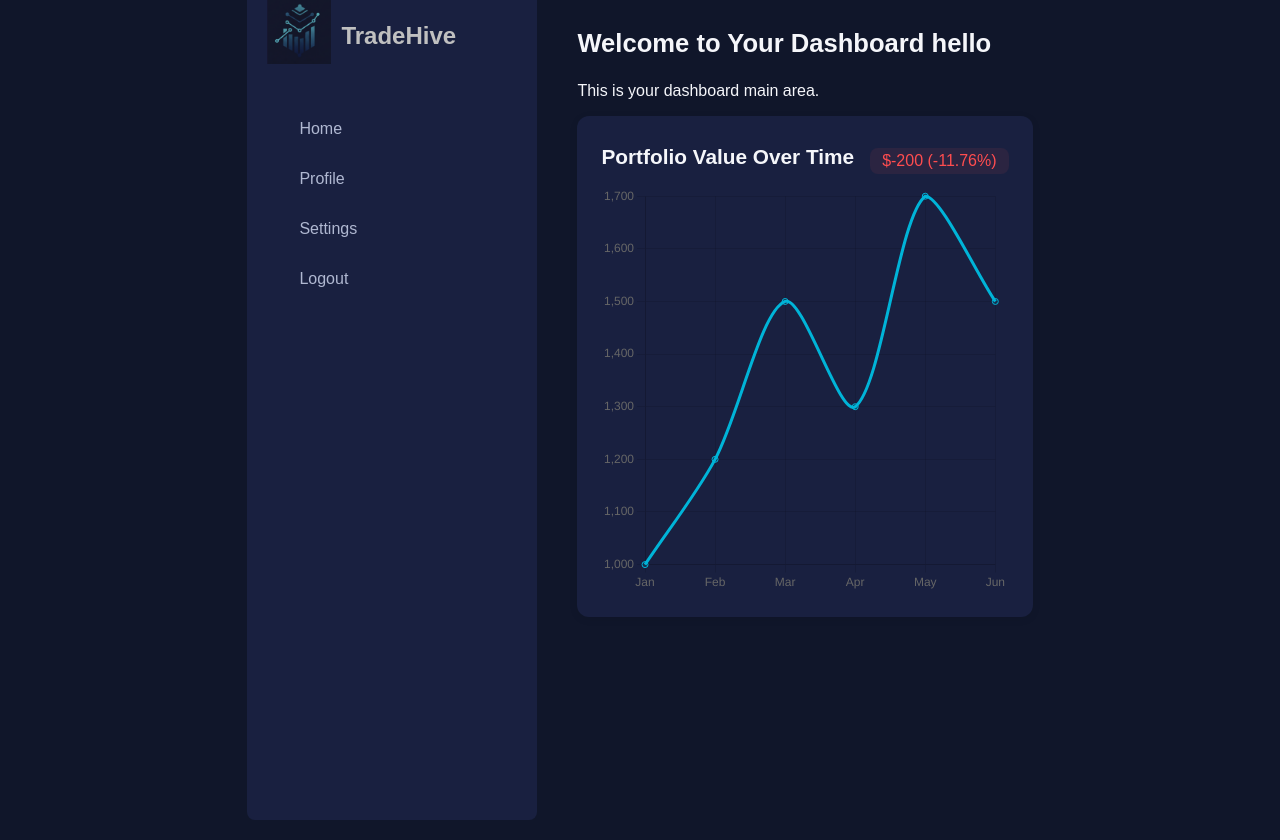
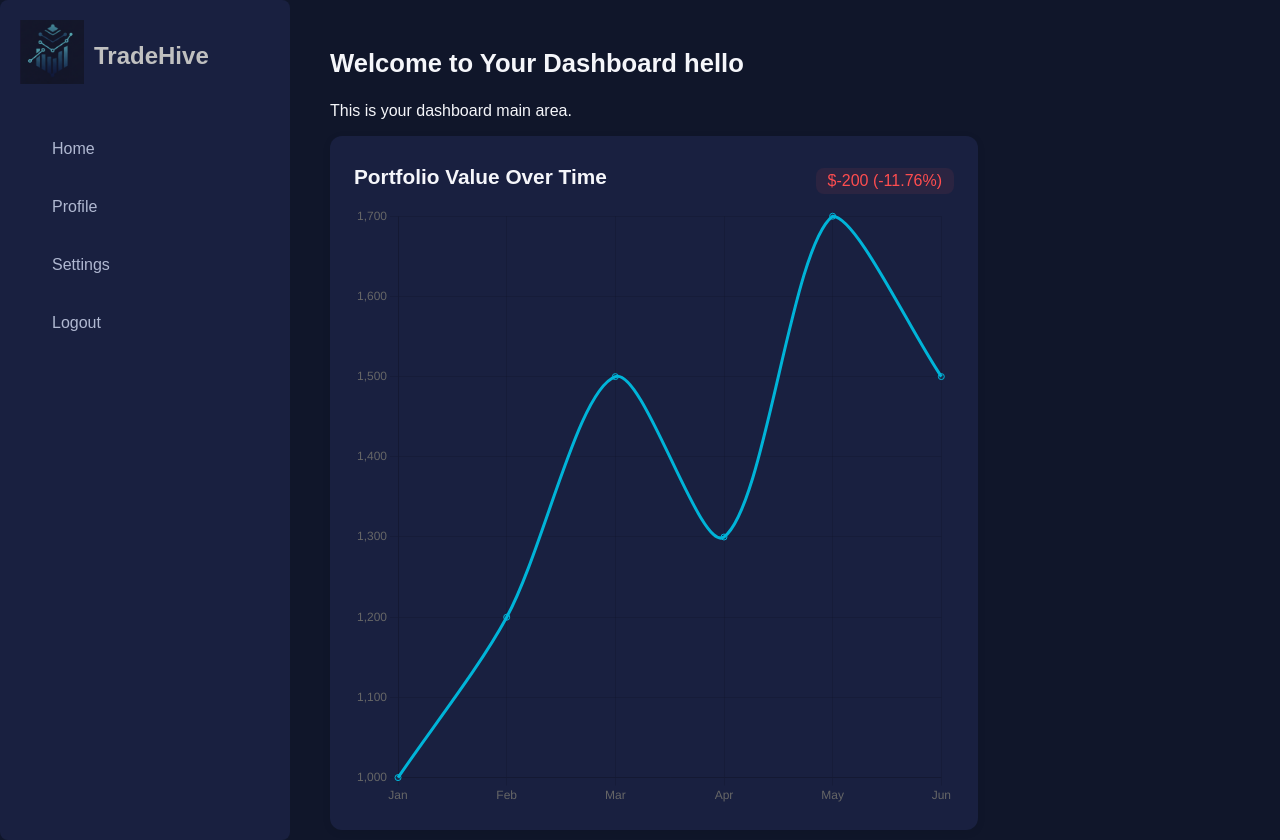
Before and after one commit to hongwee11/tradehive, a React (Create React App) app in the folder dashboard-react/: page /dashboard in a window 1280 px wide. Built offline with nearby package versions, Linux system fonts and the light colour scheme.

Commit message:
logout from dashboard to login page and remove gap on left side

```diff
--- a/dashboard-react/src/App.jsx
+++ b/dashboard-react/src/App.jsx
@@ -1,5 +1,5 @@
 import React from 'react';
-import LoginPage from './login page/LoginPage';
+import LoginPage from './loginpage/LoginPage';
 import Dashboard from './dashboard/dashboard';
 import { BrowserRouter as Router, Route, Routes } from 'react-router-dom';
 
--- a/dashboard-react/src/dashboard/components/sidebar.css
+++ b/dashboard-react/src/dashboard/components/sidebar.css
@@ -4,6 +4,16 @@
   padding: 20px;
   height: 100vh;
   border-radius: 8px;
+  margin: 0;
+  position: relative;
+}
+
+.dashboard-layout {
+  display: flex;
+  margin: 0;
+  padding: 0;
+  height: 100vh;
+  width: 100vw;
 }
 .sidebar-logo {
   display: flex;
@@ -34,3 +44,30 @@
   cursor: pointer;
   transition: background 0.2s, color 0.2s;
 }
+.sidebar-nav li {
+  margin: 8px 0;
+  width: 100%;
+  list-style: none;
+}
+
+.sidebar-nav li:hover {
+  background-color: #2a2f4a;
+  color: #ffffff;
+}
+
+.logout-button {
+  background: none;
+  border: none;
+  color: #b0b8d1;
+  padding: 16px 32px;
+  width: 100%;
+  text-align: left;
+  cursor: pointer;
+  font: inherit;
+  transition: background 0.2s, color 0.2s;
+}
+
+.logout-button:hover {
+  background-color: #1f2937;
+  color: #ffffff;
+}
--- a/dashboard-react/src/dashboard/components/sidebar.jsx
+++ b/dashboard-react/src/dashboard/components/sidebar.jsx
@@ -1,6 +1,15 @@
 import "./sidebar.css";
+import { useNavigate , Link } from 'react-router-dom';
+
+
 
 function Sidebar() {
+  const navigate = useNavigate();
+
+  const handleLogout = () => {
+  navigate('/');
+};
+
   return (
     <nav className="sidebar">
       <div className="sidebar-logo">
@@ -9,10 +18,10 @@ function Sidebar() {
         TradeHive
       </div>
       <ul className="sidebar-nav">
-        <li><a href="#home">Home</a></li>
-        <li><a href="#profile">Profile</a></li>
-        <li><a href="#settings">Settings</a></li>
-        <li><a href="#logout">Logout</a></li>
+        <li><Link to="#home">Home</Link></li>
+        <li><Link to="#profile">Profile</Link></li>
+        <li><Link to="#settings">Settings</Link></li>
+        <button onClick={handleLogout} className="logout-button">Logout</button>
       </ul>
     </nav>
   );
--- a/dashboard-react/src/index.css
+++ b/dashboard-react/src/index.css
@@ -1,4 +1,10 @@
-body {
+html, body, #root {
+  margin: 0;
+  padding: 0;
+  height: 100%;
+  width: 100%;
+
+}body {
   margin: 0;
   font-family: -apple-system, BlinkMacSystemFont, 'Segoe UI', 'Roboto', 'Oxygen',
     'Ubuntu', 'Cantarell', 'Fira Sans', 'Droid Sans', 'Helvetica Neue',
```
Also changed, not shown: dashboard-react/src/dashboard/dashboard.jsx (+4 -3 lines), dashboard-react/src/loginpage/LoginPage.jsx (renamed from dashboard-react/src/login page/LoginPage.jsx), dashboard-react/src/loginpage/loginPage.css (renamed from dashboard-react/src/login page/loginPage.css), 1 other file (tests, documents, lock files or other folders).
